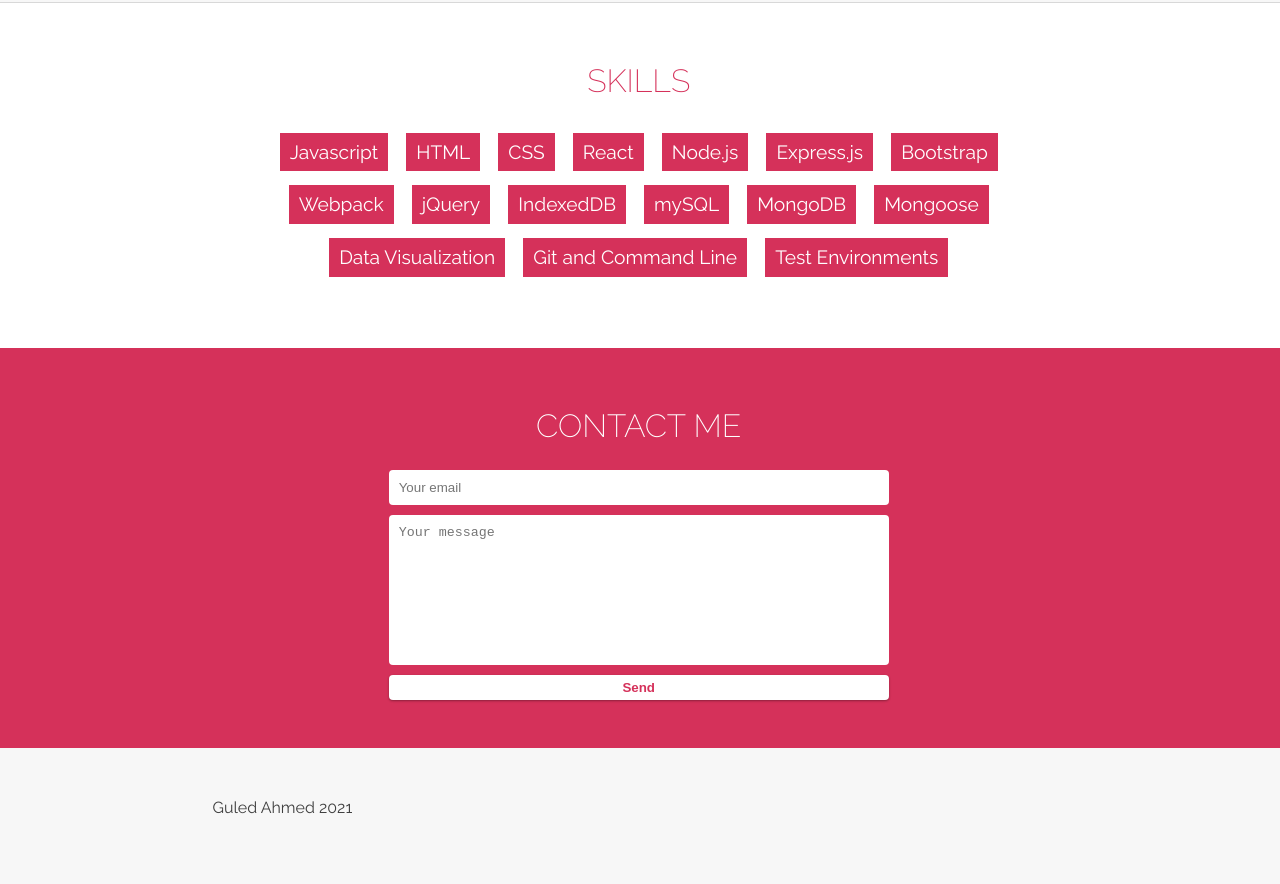
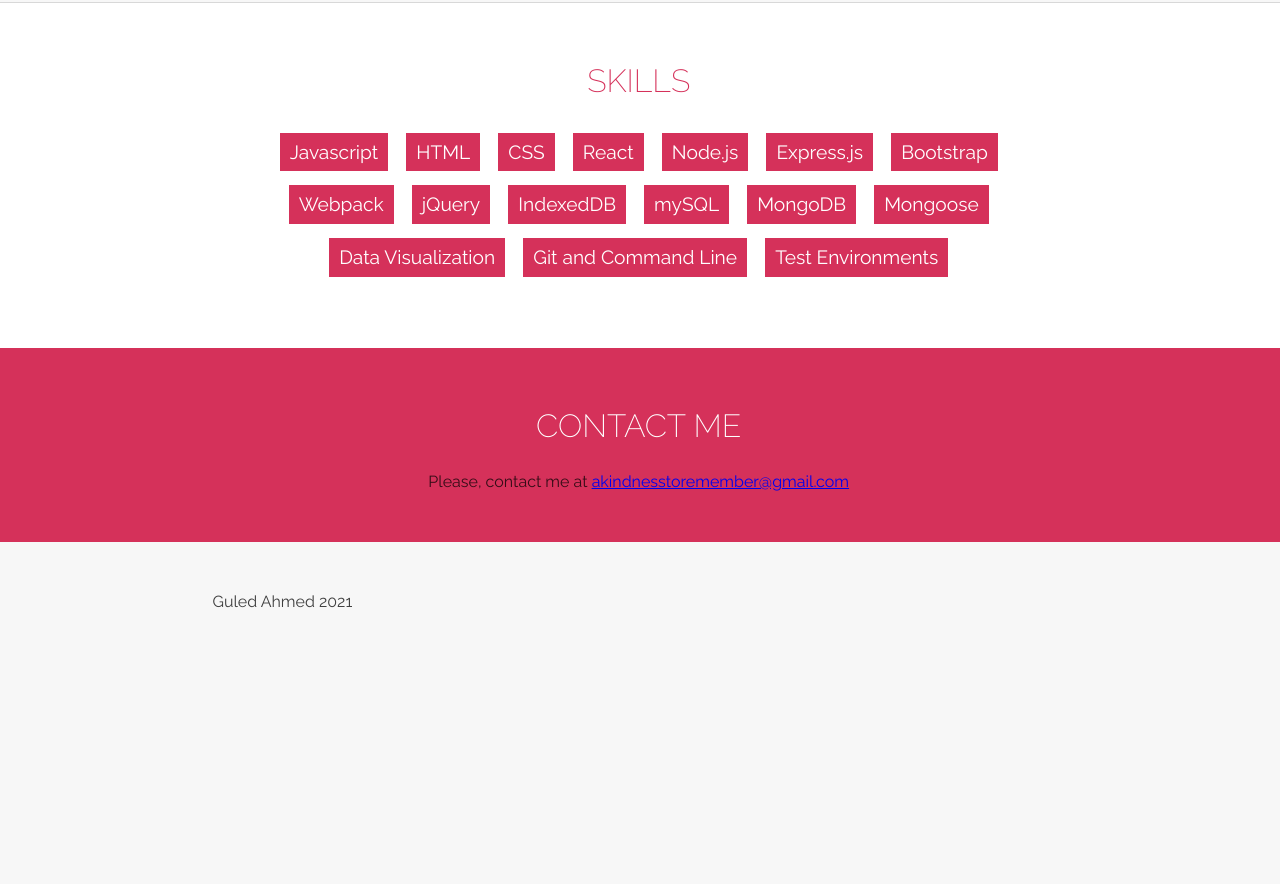
Before and after one commit to Guled06/Updated-Portfolio-Page, a plain HTML site: page index.html in a window 1280 px wide. Shown: the part 3789-4673 px from the top of the page. After the commit the page ends 4467 px from the top, so only its background shows below. Drawn offline with nearby package versions, Linux system fonts and the light colour scheme.

Commit message:
added my email to the contact area of the portfolio

```diff
--- a/index.html
+++ b/index.html
@@ -292,28 +292,7 @@
             <h2 class="white-text">Contact Me</h2>
           </div>
           <div class="contact content-body">
-            <form
-              method="POST"
-              action="https://formspree.io/sarah.shelden113@gmail.com"
-            >
-              <input
-                type="hidden"
-                name="_subject"
-                value="Contact request from personal website"
-              />
-              <input
-                type="email"
-                name="_replyto"
-                placeholder="Your email"
-                required
-              />
-              <textarea
-                name="message"
-                placeholder="Your message"
-                required
-              ></textarea>
-              <button type="submit">Send</button>
-            </form>
+            Please, contact me at <a href = "mailto: akindnesstoremember@gmail.com">akindnesstoremember@gmail.com</a>
           </div>
         </div>
         <div class="side-content"></div>
```
